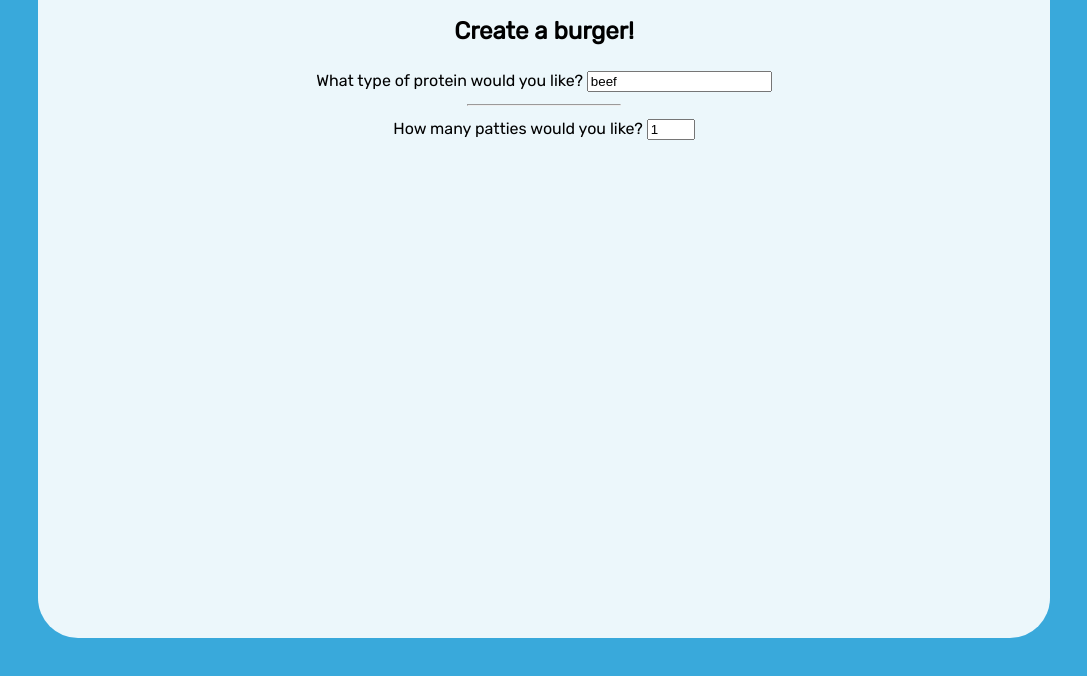
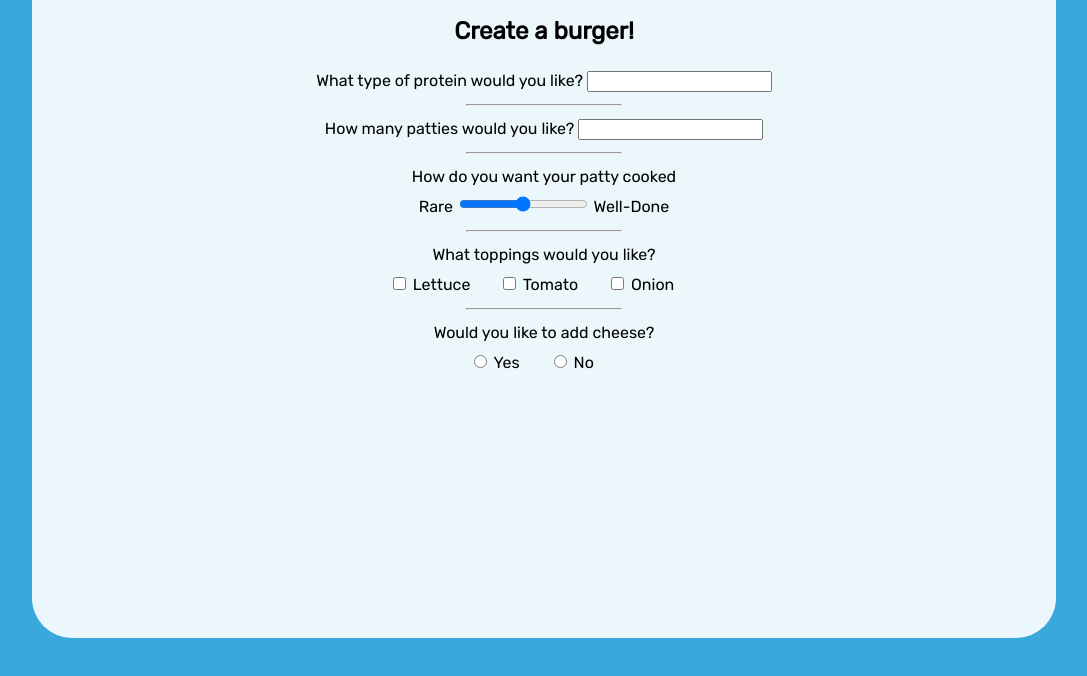
Before and after one commit to UbaidRussell/simple-sites, a plain HTML site: page Davies-burger/order-component/createBurger.html in a window 1280 px wide. Shown: the part 160-836 px from the top of the page, without its empty margins (96-1183 px from the left). Drawn offline with Linux system fonts and the light colour scheme; files that its build step writes are made by us from their sources.

Commit message:
Updated creating a burger page ⚙️

```diff
--- a/Davies-burger/order-component/createBurger.html
+++ b/Davies-burger/order-component/createBurger.html
@@ -7,25 +7,65 @@
     <title>Range Input</title>
   </head>
   <body>
+    <!DOCTYPE html>
+<html lang="en" dir="ltr">
+  <head>
+    <meta charset="utf-8">
+    <link rel="stylesheet" type="text/css" href="style.css">
+    <link href="https://fonts.googleapis.com/css?family=Rubik" rel="stylesheet">
+    <title>Radio Input</title>
+  </head>
+  <body>
     <section id="overlay">
       <img src="https://content.codecademy.com/courses/web-101/unit-6/htmlcss1-img_burger-logo.svg" alt="Davie's Burgers Logo" id="logo">
       <hr>
       <form>
         <h1>Create a burger!</h1>
-				<section class="protein">
+        <section class="protein">
           <label for="patty">What type of protein would you like?</label>
-    			<input type="text" name="patty" id="patty" value="beef">
+    			<input type="text" name="patty" id="patty">
+        </section>
+        <hr>
+        <section class="patties">
+          <label for="amount">How many patties would you like?</label>
+          <input type="number" name="amount" id="amount">
+        </section>
+        <hr>
+        <section class="cooked">
+          <label for="doneness">How do you want your patty cooked</label>
+          <br>
+          <span>Rare</span>
+          <input type="range" name="doneness" id="doneness" value="3" min="1" max="5">
+          <span>Well-Done</span>
+        </section>
+        <hr>
+        <section class="toppings">
+          <span>What toppings would you like?</span>
+          <br>
+          <input type="checkbox" name="topping" id="lettuce" value="lettuce">
+          <label for="lettuce">Lettuce</label>
+          <input type="checkbox" name="topping" id="tomato" value="tomato">
+          <label for="tomato">Tomato</label>
+          <input type="checkbox" name="topping" id="onion" value="onion">
+          <label for="onion">Onion</label>
         </section>
         <hr>
 
-        <section class="patties">
-          <label for="amount">How many patties would you like?</label>
-	        <!--Add your code below-->
-          <input type="number" id="amount" name="amount" min="1" max="3" value="1">
+        <section class="cheesy">
+          <span>Would you like to add cheese?</span>
+          <br>
+	        <!--Add your first radio button below-->
+          <input id="yes" type="radio" name="cheese" value="yes">
+          <label for="yes">Yes</label>
+	        <!--Add your second radio button below-->
+          <input id="no" type="radio" name="cheese" value="no">
+          <label for="no">No</label>
+        </section>
 
-
-        </section>
       </form>
     </section>
   </body>
 </html>
+
+  </body>
+</html>
```
Also changed, not shown: 1 other file.
